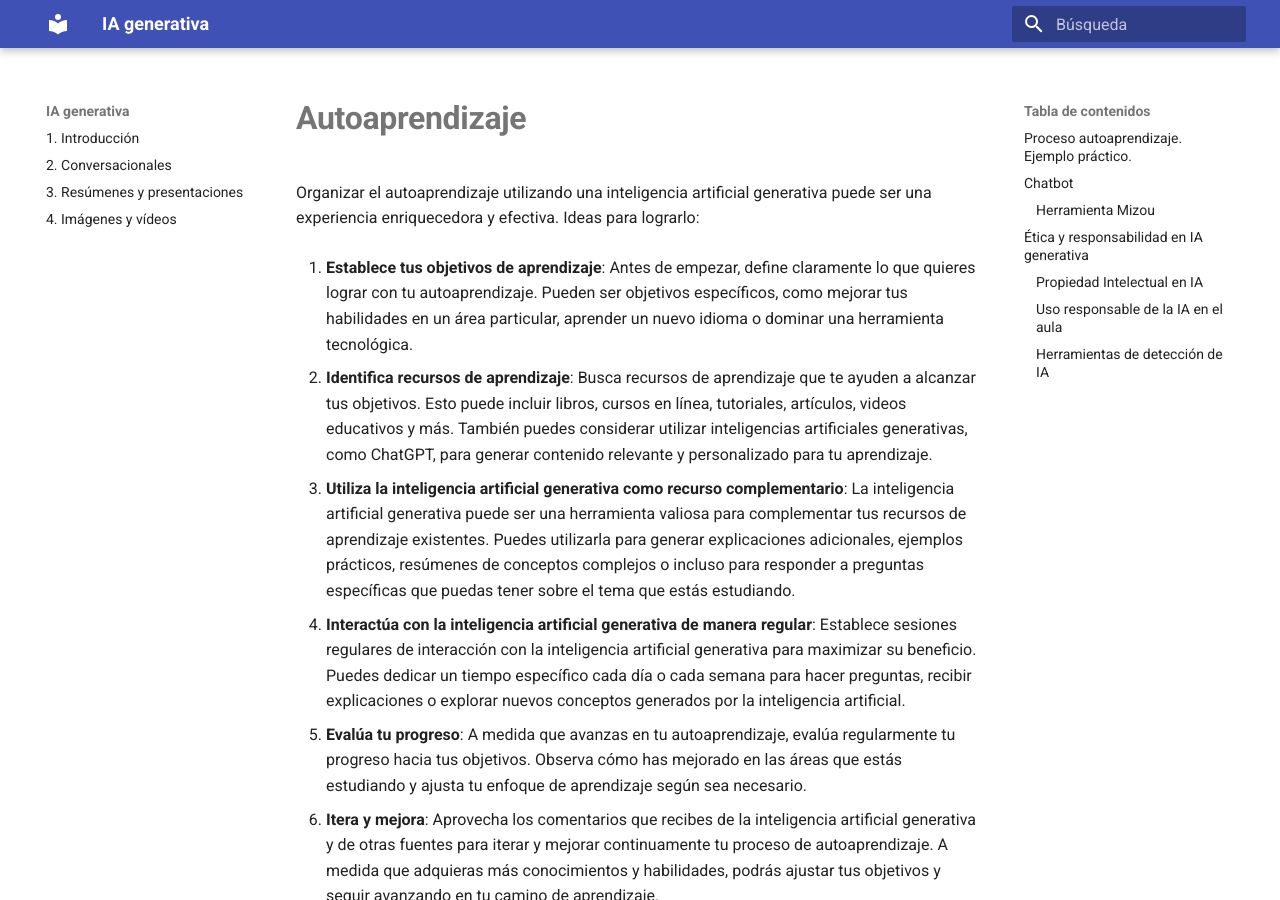
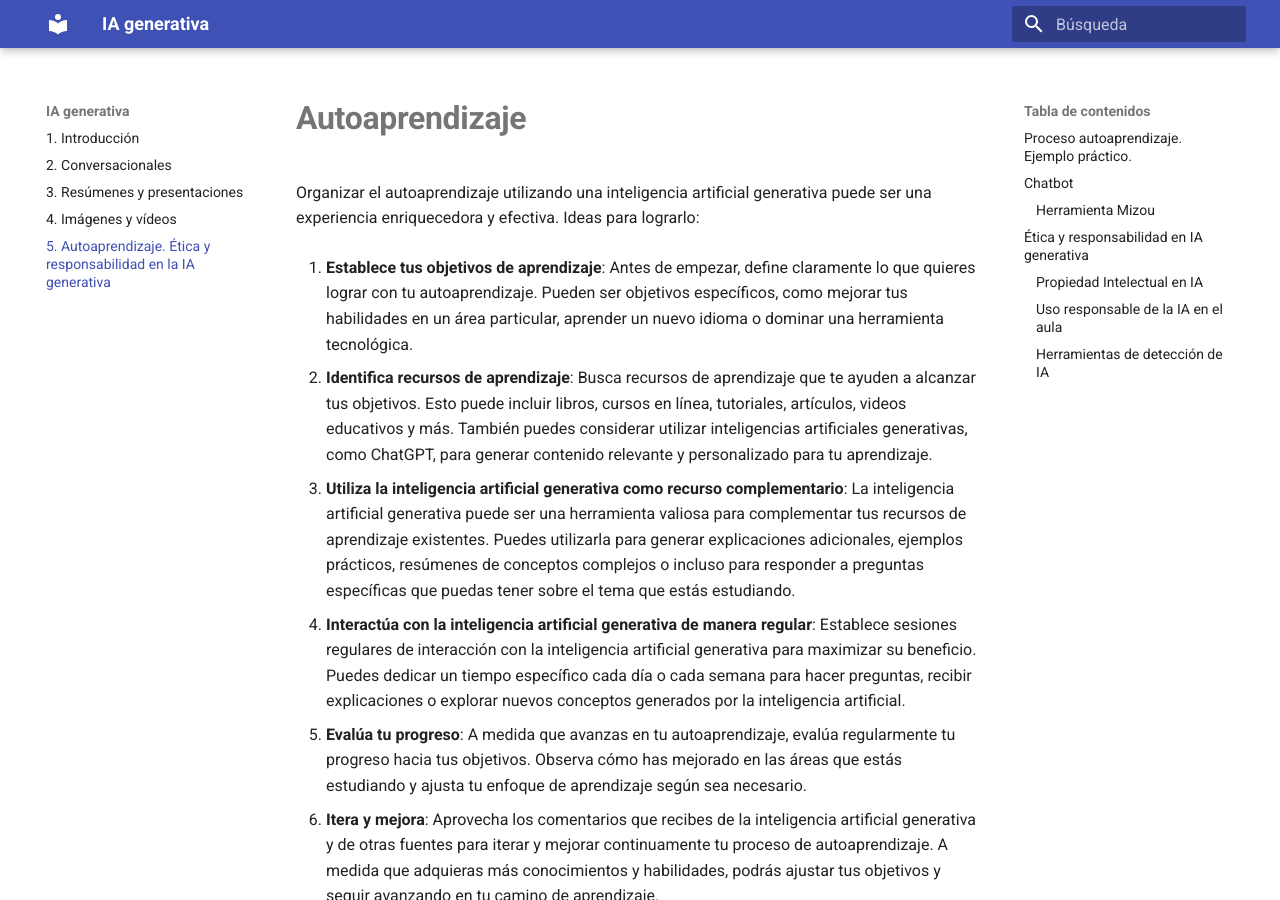
Before and after one commit to sever8a/IAgenerativa, an MkDocs documentation site: the page built from docs/auto.md, in a window 1280 px wide and 900 px high. Built offline with MkDocs 1.6.1 and Material for MkDocs 9.7.7, drawn with Linux system fonts in a browser that asks for light colours.

Commit message:
actualizacion1 3-06

```diff
--- a/mkdocs.yml
+++ b/mkdocs.yml
@@ -9,7 +9,7 @@ nav:
   - "2. Conversacionales": "conversa.md"
   - "3. Resúmenes y presentaciones": "resum.md"
   - "4. Imágenes y vídeos ": "text2image.md"
-  #- "5. Autoaprendizaje. Ética y responsabilidad en la IA generativa": "auto.md"
+  - "5. Autoaprendizaje. Ética y responsabilidad en la IA generativa": "auto.md"
   # - "7. Plagio": "plagio.md"
 
 theme:
```
Also changed, not shown: site/404.html, site/auto.html, site/conversa.html, site/index.html, site/p.html, site/resum.html, site/search/search_index.json, site/sitemap.xml, site/text2image.html, 1 other file.
